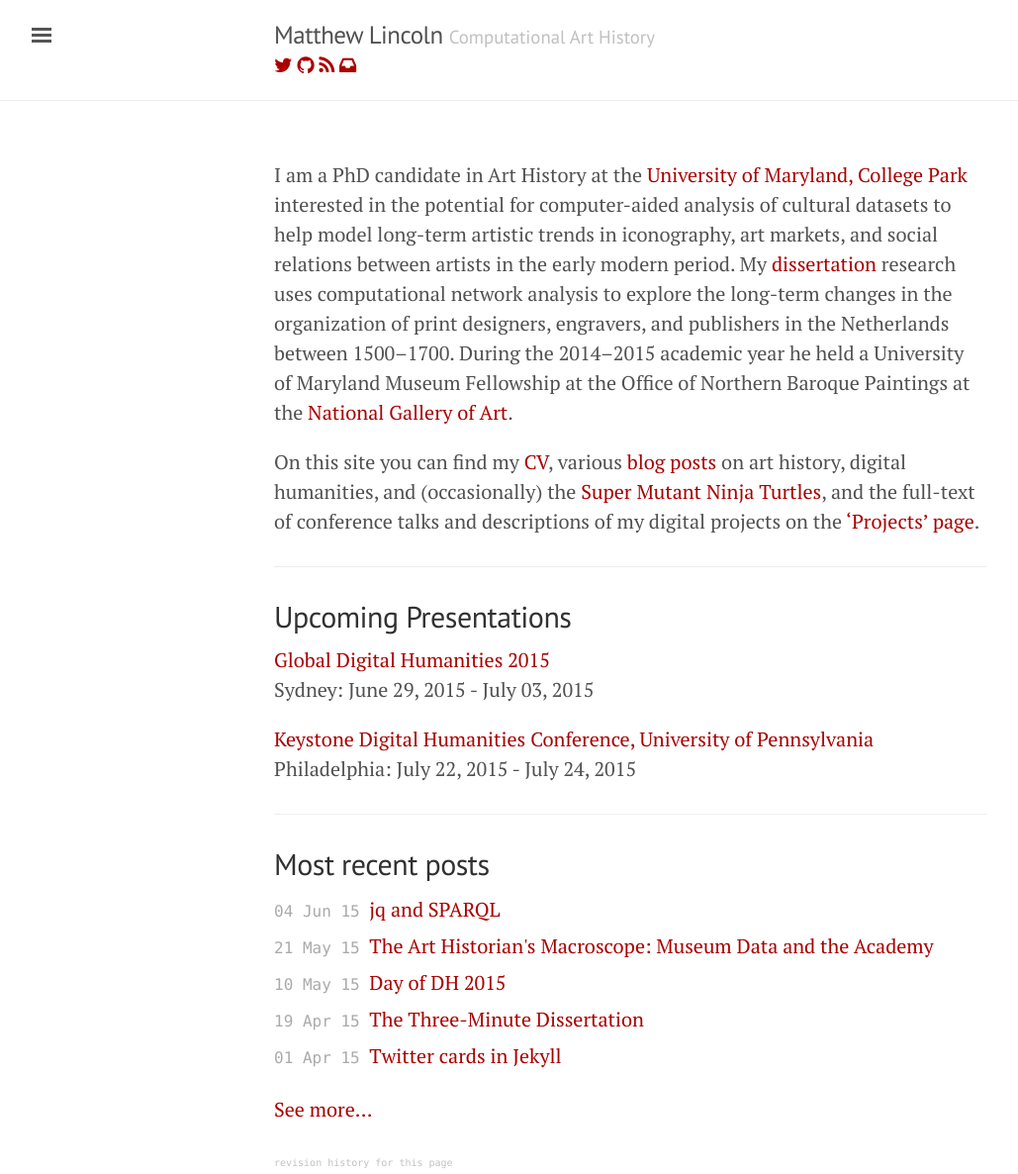
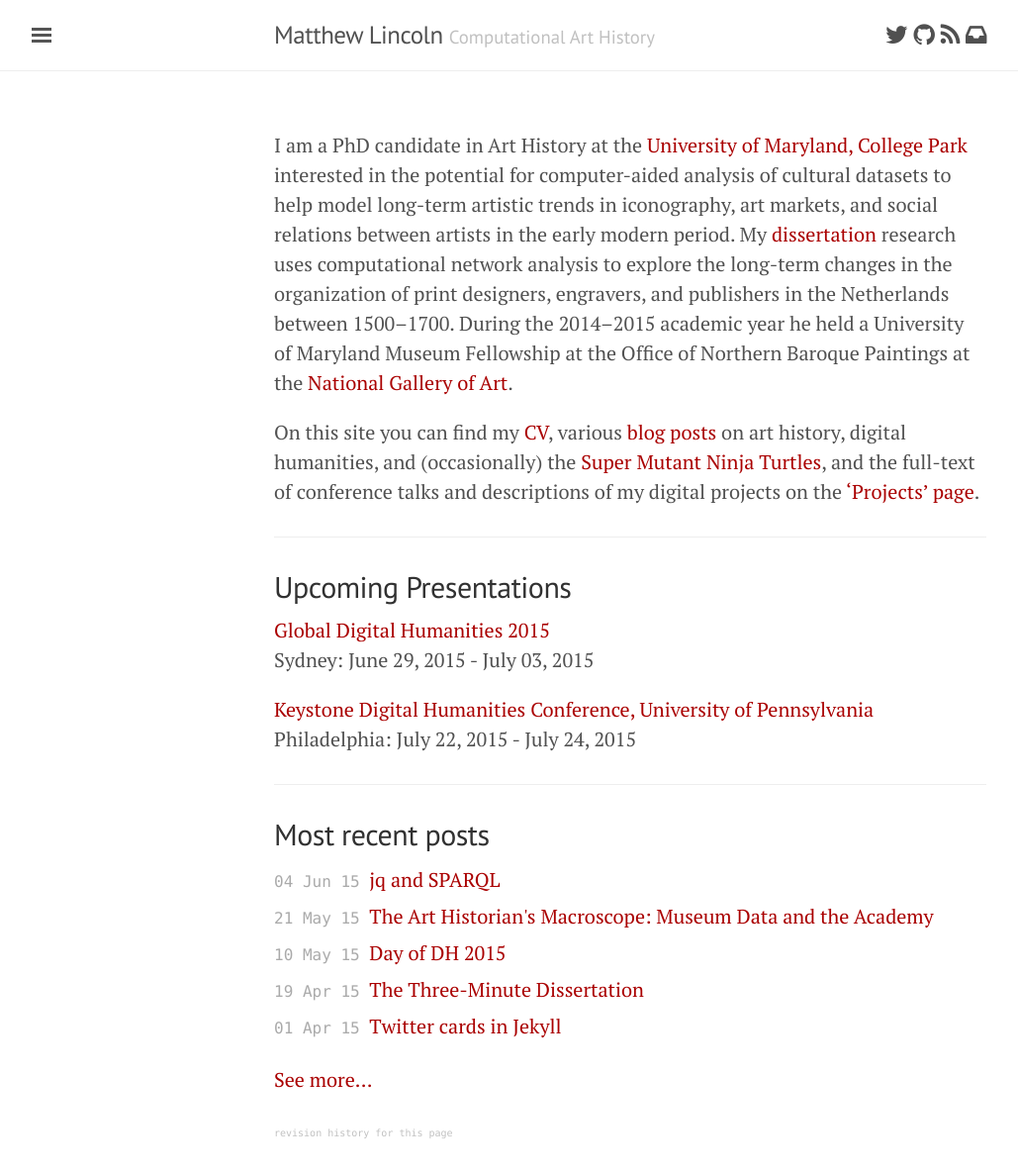
Before and after one commit to mdlincoln/mdlincoln.github.io, a Jekyll site: the page built from index.md, in a window 1280 px wide. Shown: the whole page at 99% size, without its empty margins (3-1032 px from the left). Built offline with Jekyll 4.4.1, drawn with Linux system fonts in a browser that asks for light colours; nearby versions of some CDN libraries; after the commit the page ends 1156 px from its top, so only the background shows below that.

Commit message:
Float social links to the right

```diff
--- a/_layouts/default.html
+++ b/_layouts/default.html
@@ -11,10 +11,12 @@
           <h3 class="masthead-title">
             <a href="{{ site.baseurl }}/" title="Home">{{ site.data.site.title }}</a>
             <small>{{ site.data.site.tagline }}</small>
-          </h3>
+            <span class="social-links">
           {% for nav in site.data.social %}
           <a href="{{ nav.link }}" title="{{ nav.title }}"><i class="{{ nav.icon }}"></i></a>
           {% endfor %}
+          </span>
+          </h3>
         </div>
       </div>
       <div class="content container">
--- a/assets/css/lanyon.css
+++ b/assets/css/lanyon.css
@@ -112,6 +112,9 @@ h1, h2, h3, h4, h5, h6 {
   font-weight: 400;
   color: #c0c0c0;
   letter-spacing: 0;
+}
+.masthead .social-links {
+  float: right;
 }
 
 @media (max-width: 48em) {
```
